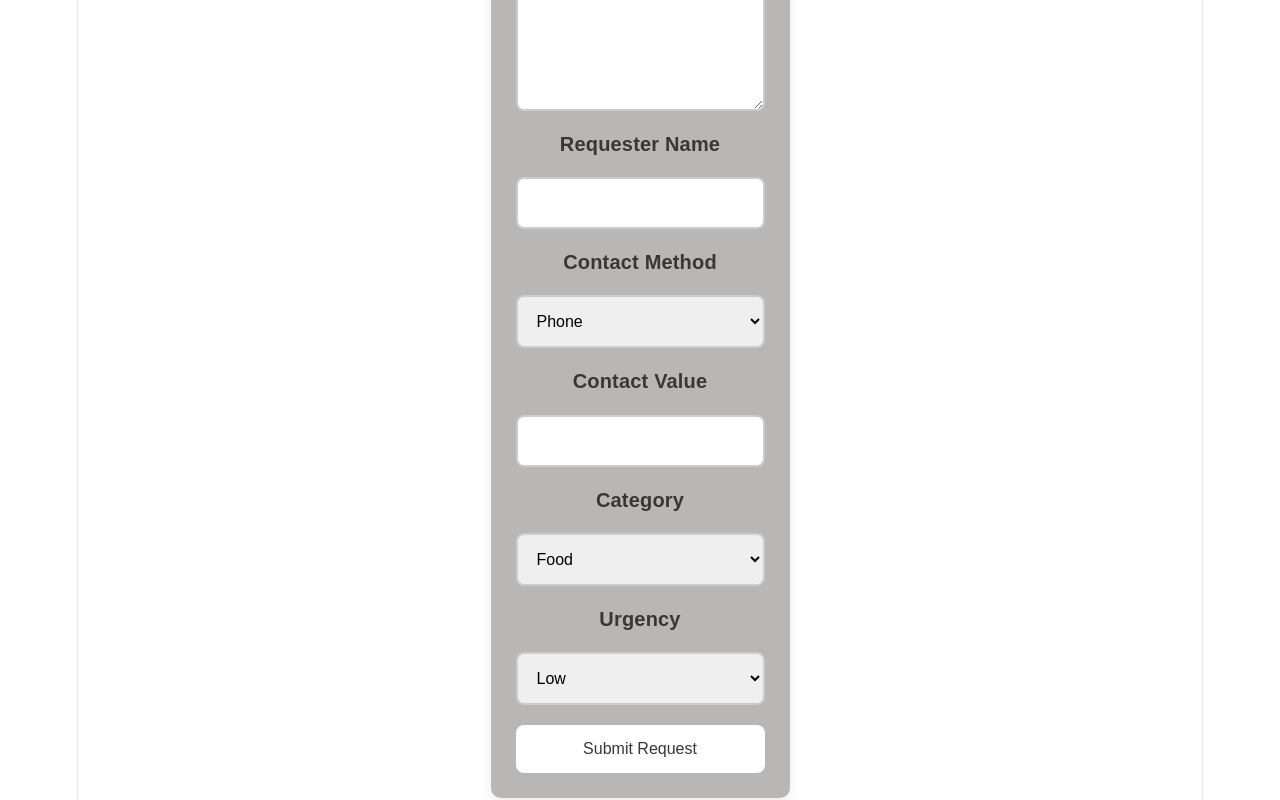
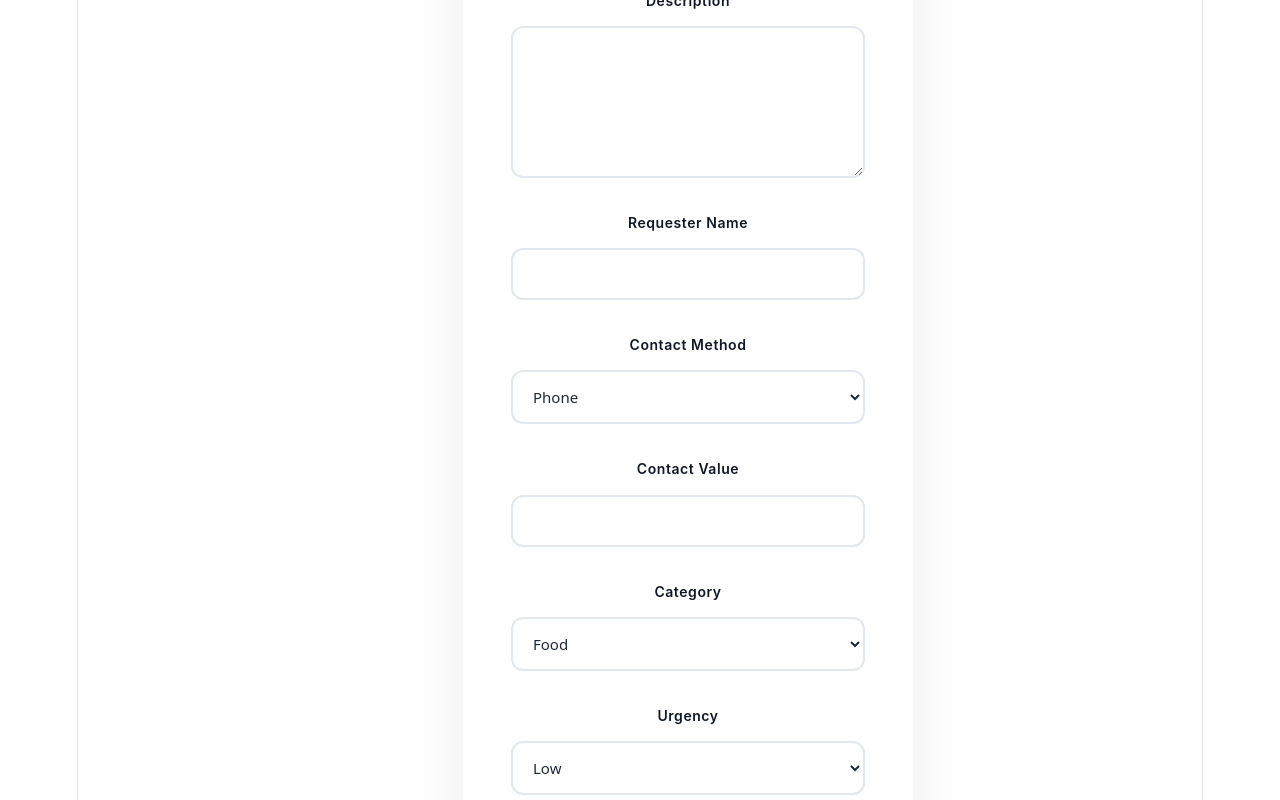
Before and after one commit to Glamnart/communityManager, a React (Vite) app: page / in a window 1280 px wide. Shown: the part 300-1100 px from the top of the page. Built offline with nearby package versions, Linux system fonts and the light colour scheme.

Commit message:
style: Enhance RequestForm styles for improved layout and user experience

```diff
--- a/src/RequestForm.css
+++ b/src/RequestForm.css
@@ -1,62 +1,108 @@
 .request-form {
-  max-width: 520px;
-  margin: 40px auto;
-  padding: 25px;
-  border-radius: 10px;
-  background: #b9b6b6;;
-  box-shadow: 0 4px 12px rgba(0, 0, 0, 0.08);
+  width: 100%;
+  max-width: 100%;
+  margin: 60px auto;
+  padding: 48px;
+  background: #ffffff;
+  border-radius: 20px;
+  box-shadow: 0 20px 60px rgba(0, 0, 0, 0.08);
+}
 
+.form-row {
+  display: grid;
+  grid-template-columns: repeat(2, minmax(0, 1fr));
+  gap: 24px;
+}
+
+@media (max-width: 640px) {
+  .form-row {
+    grid-template-columns: 1fr;
+  }
 }
 
 .form-group {
-  margin-bottom: 20px;
+  margin-bottom: 32px;
   display: flex;
   flex-direction: column;
 }
 
 .form-group label {
-  font-family: Arial, sans-serif;
+  font-family: 'Inter', -apple-system, BlinkMacSystemFont, 'Segoe UI', Roboto, sans-serif;
   font-weight: 600;
-  font-size: 20px;
-  margin-bottom: 20px;
-  color: #3a3636;
+  font-size: 14px;
+  margin-bottom: 12px;
+  color: #0f172a;
+  letter-spacing: 0.04em;
+  text-transform: capitalize;
 }
 
 .form-input {
-  padding: 15px;
-  border: 2px solid #ccc;
-  border-radius: 8px;
-  font-size: 16px;
-  transition: border 0.2s ease;
+  padding: 14px 16px;
+  border: 2px solid #e2e8f0;
+  border-radius: 12px;
+  font-size: 15px;
+  transition: all 0.3s cubic-bezier(0.4, 0, 0.2, 1);
+  background-color: #ffffff;
+  color: #1e293b;
+  font-family: inherit;
+}
+
+.form-input::placeholder {
+  color: #94a3b8;
+}
+
+.form-input:hover {
+  border-color: #cbd5e1;
+  box-shadow: 0 4px 12px rgba(0, 0, 0, 0.04);
 }
 
 .form-input:focus {
   outline: none;
-
+  background-color: #ffffff;
+  border-color: #374151;
+  box-shadow: 0 0 0 4px rgba(0, 0, 0, 0.08), 0 8px 16px rgba(0, 0, 0, 0.1);
 }
 
 textarea.form-input {
-  min-height: 90px;
+  min-height: 120px;
+  resize: vertical;
+  font-family: inherit;
+  line-height: 1.6;
 }
 
 .submit-btn {
   width: 100%;
-  padding: 15px 0px;
-  background: #ffffff;
-  color: #3a3636;
+  padding: 16px 0;
+  background: #1f2937;
+  color: #ffffff;
   border: none;
-  border-radius: 8px;
+  border-radius: 12px;
   font-size: 16px;
+  font-weight: 700;
   cursor: pointer;
-  transition: background 0.2s ease;
+  transition: all 0.3s cubic-bezier(0.4, 0, 0.2, 1);
+  margin-top: 16px;
+  letter-spacing: 0.02em;
+  box-shadow: 0 10px 25px rgba(0, 0, 0, 0.15);
 }
 
 .submit-btn:hover {
-  background: #0056b3;
+  transform: translateY(-2px);
+  box-shadow: 0 15px 35px rgba(0, 0, 0, 0.2);
+  background: #111827;
+}
+
+.submit-btn:active {
+  transform: translateY(0);
+  box-shadow: 0 5px 15px rgba(0, 0, 0, 0.15);
 }
 
 .error {
-  color: #e63946;
+  color: #dc2626;
   font-size: 13px;
-  margin-top: 5px;
+  margin-top: 8px;
+  font-weight: 500;
+  display: flex;
+  align-items: center;
+  gap: 4px;
 }
```
